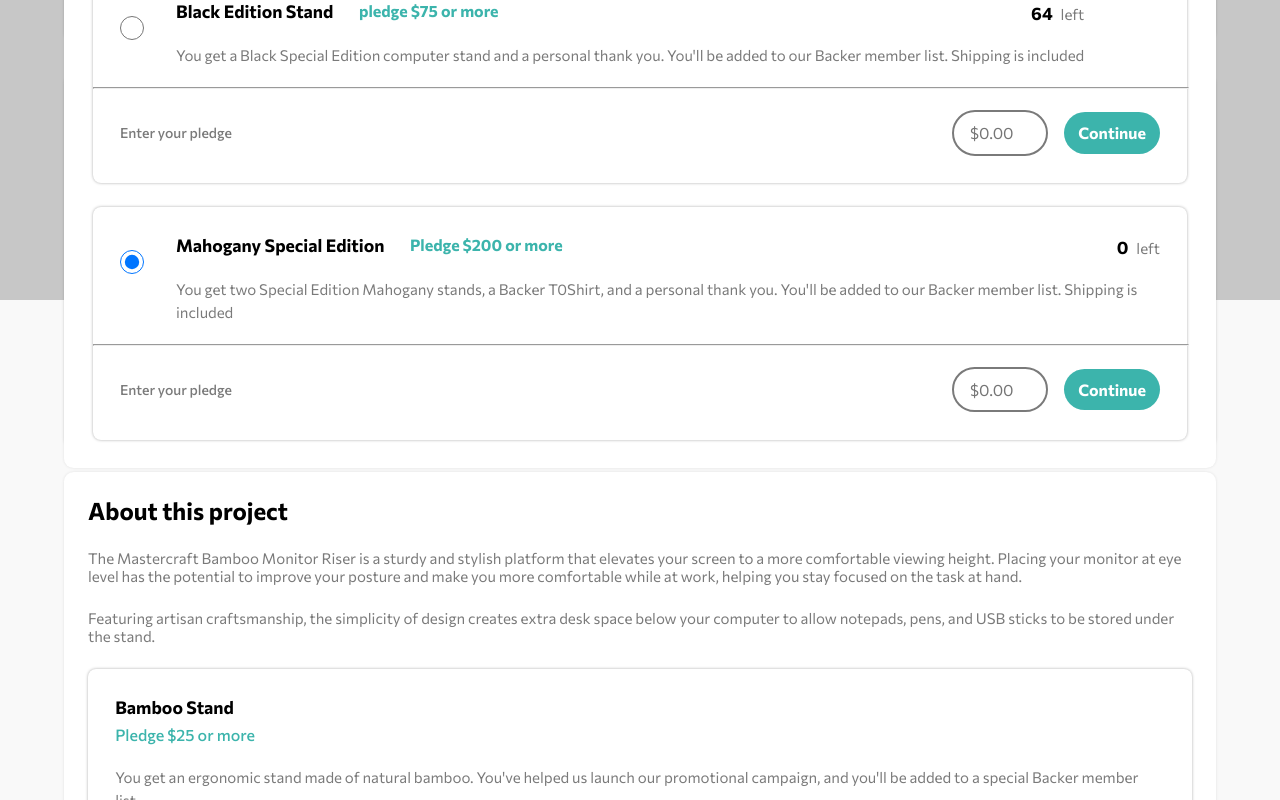
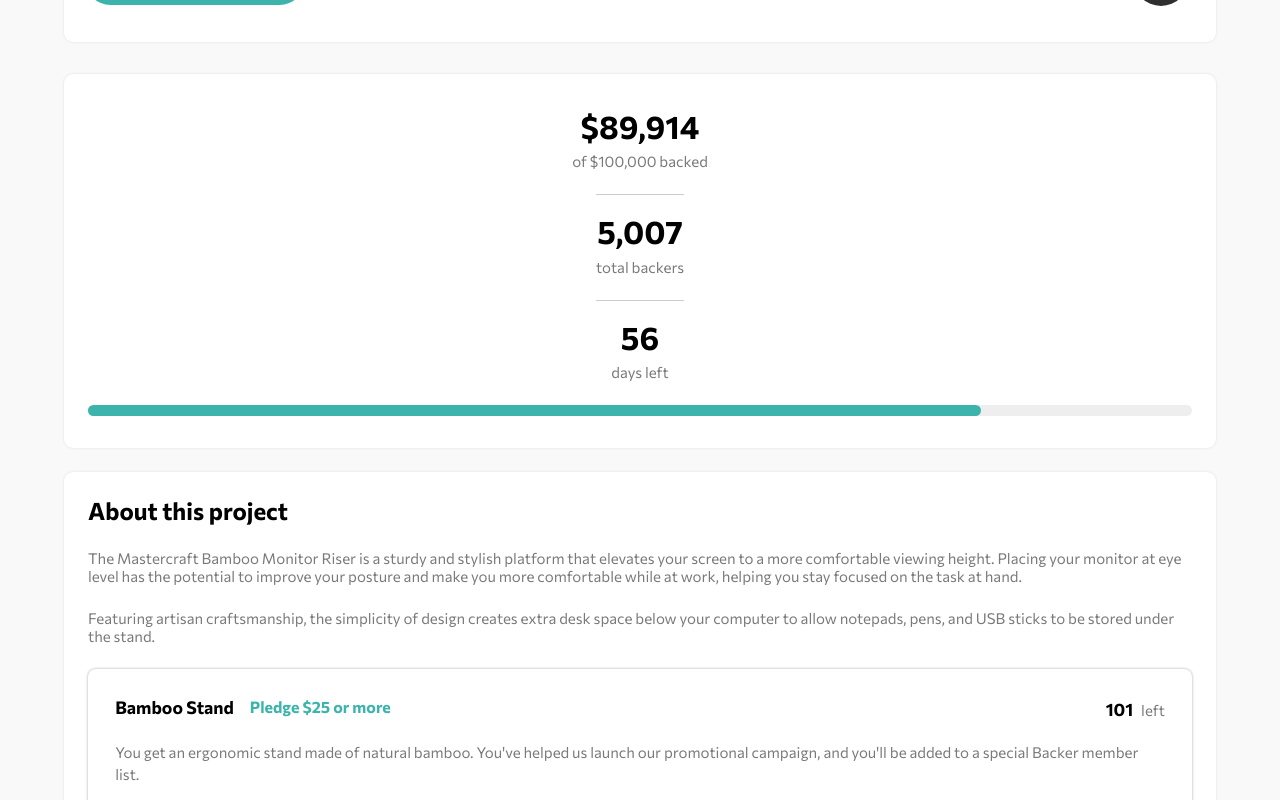
Before and after one commit to lyn-eva/react-practice-Crowdfunding-product-page, a React (Create React App) app: page / in a window 1280 px wide. Shown: the part 500-1300 px from the top of the page. Built offline with nearby package versions, Linux system fonts and the light colour scheme.

Commit message:
completed styling and call-to-actons for optionModal

```diff
--- a/public/index.html
+++ b/public/index.html
@@ -3,7 +3,7 @@
   <head>
     <meta charset="utf-8" />
     <link rel="icon" href="%PUBLIC_URL%/favicon.ico" />
-    <meta name="viewport" content="width=device-width, initial-scale=1" />
+    <meta name="viewport" content="width=device-width, initial-scale=1.0" />
     <meta name="theme-color" content="#000000" />
     <meta
       name="description"
--- a/src/App.js
+++ b/src/App.js
@@ -5,19 +5,12 @@
 import Intro from './components/intro/Intro';
 import Statistics from './components/statistics/Statistics';
 import About from './components/about/About';
-import Backdrop from './components/modal/Backdrop';
-import Modal from './components/modal/Modal';
-import PledgeOptionsModal from './components/modal/PledgeOptionsModal';
-
 function App() {
   return <>
     <Header />
     <Intro />
     <Statistics />
     <About />
-    {/* <Backdrop /> */}
-    {/* <Modal /> */}
-    <PledgeOptionsModal />
   </>
 }
 
--- a/src/components/UI/Button.js
+++ b/src/components/UI/Button.js
@@ -5,6 +5,7 @@
     <button
       className={`${styles.button} ${props.className || ""}`}
       type={props.type || "button"}
+      onClick={props.onClick}
     >
       {props.children}
     </button>
--- a/src/components/UI/Container.module.css
+++ b/src/components/UI/Container.module.css
@@ -1,5 +1,5 @@
 .container {
-  width: clamp(200px, 90%, 1200px);
+  width: clamp(100px, 90%, 1200px);
   margin: 0 auto;
   border-radius: .6rem;
   box-shadow: 0 0 3px rgba(0, 0, 0, 0.1);
--- a/src/components/UI/PriceCard.js
+++ b/src/components/UI/PriceCard.js
@@ -2,27 +2,39 @@
 import Button from "./Button";
 
 function PriceCard(props) {
-  return <li className={`${styles.card} ${styles[props.className] || ''}`}>
+  return (
+    <li className={styles.card}>
       <div className={styles.detail}>
-      {props.className &&<input type="radio" name="slect" value='sus' checked/>}
+        {props.enableRadio && (
+          <input type="radio" name="select-pledge" value="sus" checked />
+        )}
         <div className={styles.context}>
           <div className={styles.header}>
             <h3>{props.itemName}</h3>
-          <p>{props.restriction}</p>
+            {props.restriction && <p>{props.restriction}</p>}
           </div>
           <p>{props.descr}</p>
-        <p className={styles.amount}><span>{props.amount}</span> left</p>
+          {props.amount && (
+            <p className={styles.amount}>
+              <span>{props.amount}</span> left
+            </p>
+          )}
         </div>
       </div>
       <div className={styles.logic}>
-      {props.className && <hr />}
+        <hr />
         <form>
-        {props.className && <label>Enter your pledge</label>}
-        {props.className && <input type="number" placeholder='$0.00'/>}
-      <Button type='submit' className={styles['reward-btn']}>Continue</Button>
+          <label>Enter your pledge</label>
+          <div className={styles["form-action"]}>
+            <input type="number" placeholder="$0.00" />
+            <Button type="submit" className={styles["reward-btn"]}>
+              Continue
+            </Button>
+          </div>
         </form>
       </div>
-  </li>;
+    </li>
+  );
 }
 
 export default PriceCard;
--- a/src/components/UI/PriceCard.module.css
+++ b/src/components/UI/PriceCard.module.css
@@ -4,8 +4,24 @@
   box-shadow: 0 0 3px #aaa;
   padding: 1.7rem;
 }
+.card:focus-within {
+  outline: 2px solid var(--clr-moderate-cyan);
+}
 .card:not(:first-of-type) {
   margin-top: 1.5rem;
+}
+.detail {
+  position: relative;
+}
+input[type="radio"] {
+  display: block;
+  margin: .2rem 2rem 0 0;
+  min-width: 1.5rem;
+  height: 1.5rem;
+  position: absolute;
+}
+.header {
+  margin-left: 3rem;
 }
 .header p {
   color: var(--clr-moderate-cyan);
@@ -28,67 +44,44 @@
   vertical-align: middle;
   margin-right: 5px;
 }
-.pledge-card .detail {
+.detail {/**/
   display: flex;
 }
-.pledge-card input[type="radio"] {
-  display: block;
-  margin: 1rem 2rem 0 0;
-  min-width: 1.5rem;
-  height: 1.5rem;
+.logic {
+  display: none;
 }
-.pledge-card .header {
-  display: flex;
-  /* outline: 1px solid red; */
-}
-.pledge-card .header p {
-  margin: 1px 0 0 1.6rem;
-  font-weight: 700;
-  font-size: 1rem;
-}
-.pledge-card .context {
-  position: relative;
-}
-.pledge-card .amount {
-  position: absolute;
-  top: 0;
-  right: 0;
-  margin: 0;
-}
-.pledge-card .amount span {
-  font-size: 1.1rem;
-  vertical-align: initial;
-}
-.pledge-card .logic {
-  /* display: none; */
-}
-.pledge-card hr {
+hr {/**/
   margin: 1.3rem 0 0 -1.7rem;
   width: calc(3.4rem + 100%);
 }
-.pledge-card input[type="number"], .pledge-card .reward-btn {
-  width: 6rem;
+input[type="number"], .reward-btn {
+  width: 6rem;/**/
   padding: .7rem 0;
 }
-.pledge-card form {
+.logic form {/**/
   display: flex;
   align-items: center;
   padding-top: 1.3rem;
+  flex-direction: column;
 }
-.pledge-card label {
+.logic .form-action {
+  display: flex;
+  gap: 1rem;
+}
+.logic label {/**/
   color: var(--clr-d-gray);
   font-weight: 500;
   font-size: 14px;
+  margin-bottom: 1.5rem;
 }
-.pledge-card input[type="number"] {
+input[type="number"] {/**/
   border-radius: 2rem;
   font-size: 1rem;
   box-sizing: border-box;
   padding-left: 1rem;
-  margin: 0 1rem 0 auto;
   border: 2px solid var(--clr-d-gray);
 }
-.pledge-card input[type="number"]:focus {
+input[type="number"]:focus {/**/
   outline-color: var(--clr-moderate-cyan);
 }
 input[type=number]::-webkit-inner-spin-button,
@@ -96,3 +89,41 @@
   -webkit-appearance: none;
   margin: 0;
 }
+@media (min-width: 590px) {
+  input[type='radio'] {
+    position: static;
+  }
+  .header {/**/
+    display: flex;
+    margin-left: 0; /**/
+    /* outline: 1px solid red; */
+  }
+  .header p {
+    margin: 1px 0 0 1rem;
+    font-weight: 700;
+    font-size: 1rem;
+  }
+  .context {/**/
+    position: relative;
+  }
+  .context .amount {/**/
+    position: absolute;
+    top: 0;
+    right: 0;
+    margin: 0;
+  }
+  .amount span {/**/
+    font-size: 1.1rem;
+    vertical-align: initial;
+  }
+  .pledge-card .logic {/**/
+    /* display: none; */
+  }
+  .logic form {
+    flex-direction: row;
+  }
+  .logic label {
+    margin-right: auto;
+    margin-bottom: 0;
+  }
+}
--- a/src/components/header/Header.js
+++ b/src/components/header/Header.js
@@ -19,12 +19,12 @@
       <Container className={styles['nav-bar']}>
         <div><img src={logo} alt="crowdfund"/></div>
         <nav className={menuDropped ? styles['menu-dropped'] : ''}>
-          <a href="" onClick={clickHandler} id={styles['action-btn']}><img src={menuDropped ? closeIcon : menuIcon} alt="menuIcon"/></a>
+          <button onClick={clickHandler} id={styles['action-btn']}><img src={menuDropped ? closeIcon : menuIcon} alt="menuIcon"/></button>
           <Container className={styles['drop-menu']}>
             <ul>
-              <li><a href=''>About</a></li>
-              <li><a href=''>Discover</a></li>
-              <li><a href=''>Get Started</a></li>
+              <li><a href='' onClick={clickHandler}>About</a></li>
+              <li><a href='' onClick={clickHandler}>Discover</a></li>
+              <li><a href='' onClick={clickHandler}>Get Started</a></li>
             </ul>
           </Container>
         </nav>
--- a/src/components/intro/Intro.js
+++ b/src/components/intro/Intro.js
@@ -1,11 +1,18 @@
-import React from "react";
+import { useState } from "react";
 import profileLogo from "../../assests/logo-mastercraft.svg";
 import bookmarkLogo from "../../assests/icon-bookmark.svg";
 import styles from "./Intro.module.css";
 import Container from "../UI/Container";
 import Button from "../UI/Button";
+import PledgeOptionsModal from "../modal/PledgeOptionsModal";
 
 function Intro() {
+  const [showOptionModal, setShowOptionModal] = useState(false);
+
+  const clickHandler = () => {
+    setShowOptionModal((prevState) => !prevState);
+  };
+
   return (
     <section>
       <Container className={styles.intro}>
@@ -17,12 +24,13 @@
           A beautifylly handcrafted monitor stand to reduce neck and eye strain.
         </p>
         <div className={styles.actions}>
-          <Button type="button">Back this project</Button>
+          <Button onClick={clickHandler}>Back this project</Button>
           <button id={styles.bookmark} type="button">
             <img src={bookmarkLogo} alt="bookmark" />
           </button>
         </div>
       </Container>
+      {showOptionModal && <PledgeOptionsModal onClick={clickHandler} />}
     </section>
   );
 }
--- a/src/components/modal/PledgeOptionsModal.js
+++ b/src/components/modal/PledgeOptionsModal.js
@@ -6,37 +6,44 @@
 import Backdrop from "./Backdrop";
 import PriceCard from "../UI/PriceCard";
 
-function PledgeOptionsModal() {
+function PledgeOptionsModal(props) {
   return (
     <>
       createPortal(
-      <Backdrop />, document.getElementById('backdrop')) createPortal(
+      <Backdrop />, document.getElementById('backdrop')); createPortal(
       <Container className={styles.pledgeOptionsModal}>
         <div className={styles.context}>
           <h2>Back this project</h2>
-          <img id={styles.close} src={closeIcon} alt="close"/>
+          <button type='button' onClick={props.onClick}>
+            <img id={styles.close} src={closeIcon} alt="close" />
+          </button>
           <p>
-            Want to support us in bringing Mastercraft Bamboo Monitor Riser out in
-            the world?
+            Want to support us in bringing Mastercraft Bamboo Monitor Riser out
+            in the world?
           </p>
         </div>
         <ul>
           <PriceCard
-            className="pledge-card"
+            enableRadio={true}
+            itemName="Pledge with no reward"
+            descr="Choose to support us without a reward if you simply believe in our project.As a backer, you will be signed up to receive product updates via email."
+          />
+          <PriceCard
+            enableRadio={true}
             itemName="Bamboo Stand"
             restriction="Pledge $25 or more"
             descr="You get an ergonomic stand made of natural bamboo. You've helped us launch our promotional campaign, and you'll be added to a special Backer member list."
             amount="101"
-            />
+          />
           <PriceCard
-            className="pledge-card"
+            enableRadio={true}
             itemName="Black Edition Stand"
             restriction="pledge $75 or more"
             descr="You get a Black Special Edition computer stand and a personal thank you. You'll be added to our Backer member list. Shipping is included"
             amount="64"
-            />
+          />
           <PriceCard
-            className="pledge-card"
+            enableRadio={true}
             itemName="Mahogany Special Edition"
             restriction="Pledge $200 or more"
             descr="You get two Special Edition Mahogany stands, a Backer T0Shirt, and a personal thank you. You'll be added to our Backer member list. Shipping is included"
--- a/src/components/modal/PledgeOptionsModal.module.css
+++ b/src/components/modal/PledgeOptionsModal.module.css
@@ -1,7 +1,6 @@
 .pledgeOptionsModal {
   position: absolute;
   background-color: var(--clr-white);
-  width: 90%;
   top: 6rem;
   left: 50%;
   transform: translateX(-50%);
--- a/src/index.css
+++ b/src/index.css
@@ -22,3 +22,6 @@
 body {
   background-color: rgba(240, 240, 240, .4);
 }
+button:hover {
+  cursor: pointer;
+}
```
Lines whose indentation alone changed are shown as unchanged.
